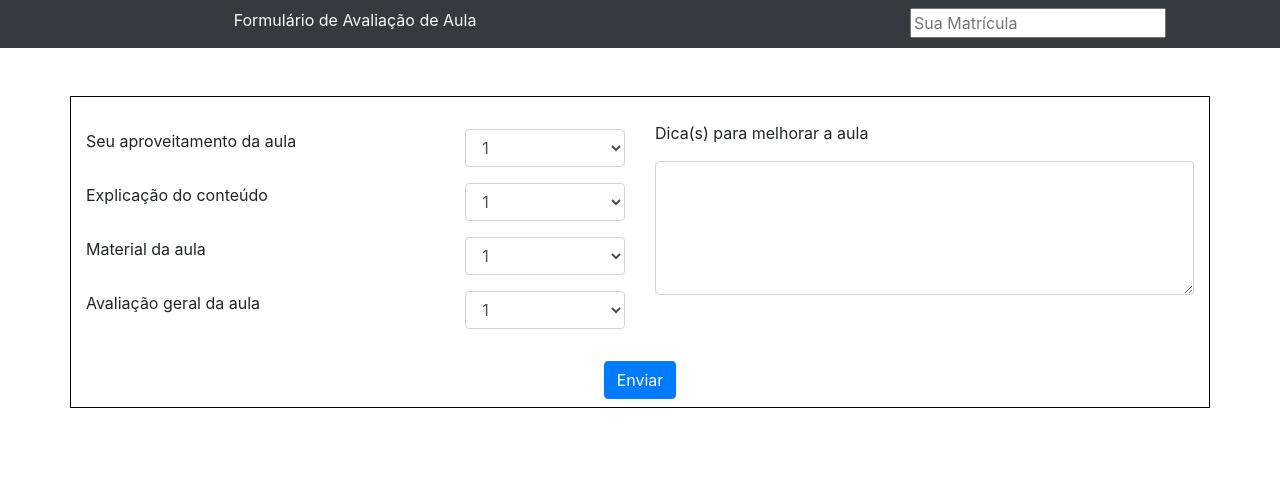
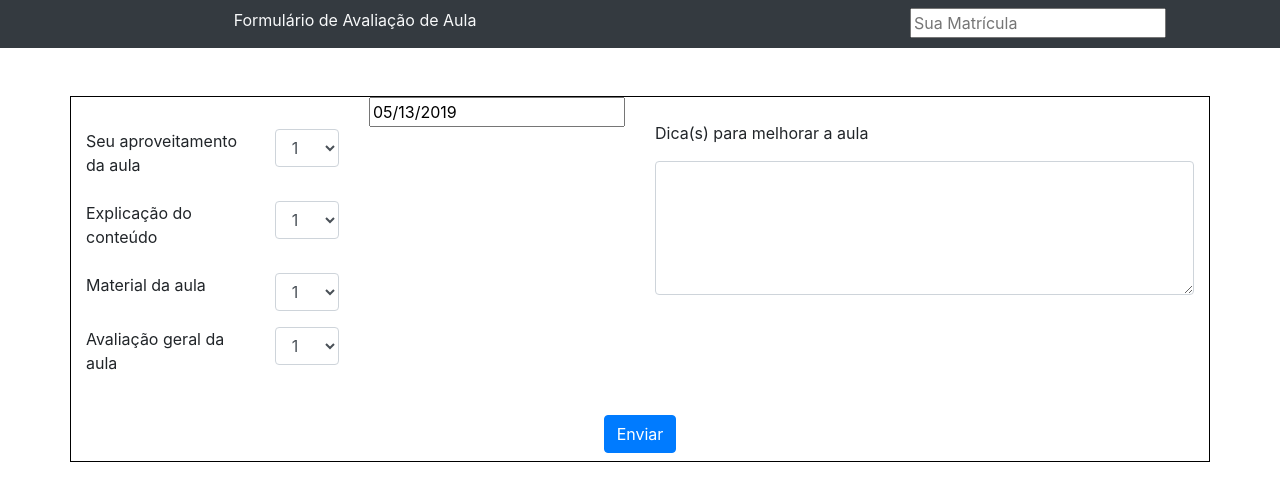
Before and after one commit to JordaoA/Learning-React, a React (Create React App) app in the folder icc-app/: page / in a window 1280 px wide. Shown: the top 500 px of the page. Built offline with nearby package versions, Linux system fonts and the light colour scheme.

Commit message:
Adiciona DatePicker

```diff
--- a/icc-app/package.json
+++ b/icc-app/package.json
@@ -9,6 +9,7 @@
     "nodemon": "^1.19.0",
     "react": "^16.8.6",
     "react-chartjs-2": "^2.7.6",
+    "react-datepicker": "^2.5.0",
     "react-dom": "^16.8.6",
     "react-router": "^5.0.0",
     "react-router-dom": "^5.0.0",
--- a/icc-app/src/componentes/Corpo.js
+++ b/icc-app/src/componentes/Corpo.js
@@ -6,6 +6,9 @@ import Estatistica from './Estatistica';
 import axios from 'axios';
 import Titulo from './Title';
 import Matricula from './Matricula';
+import DatePicker from "react-datepicker";
+
+import "react-datepicker/dist/react-datepicker.css";
 
 import { Link } from 'react-router-dom'
 
@@ -34,11 +37,21 @@ class Corpo extends Component {
 
     this.state = {
       values: [1, 1, 1, 1],
+      date: new Date(),
       matricula: "",
       textArea: ""
     }
     this.setMatricula = this.setMatricula.bind(this);
     this.setTextArea = this.setTextArea.bind(this);
+    this.handleChange = this.handleChange.bind(this);
+
+  }
+
+  handleChange(newDate) {
+    console.log('new date')
+    this.setState({
+      date: newDate
+    });
   }
 
   setMatricula(e) {
@@ -49,6 +62,10 @@ class Corpo extends Component {
     let arr = this.state.values;
     arr[id] = parseInt(e);
     this.setState({ values: arr });
+  }
+
+  setNewDate(Date){
+    this.setState({date:Date})
   }
 
   setTextArea(e) {
@@ -67,7 +84,8 @@ class Corpo extends Component {
       data: {
         values: this.state.values,
         matricula: this.state.matricula,
-        textArea: this.state.textArea
+        textArea: this.state.textArea,
+        date: this.state.date
       }
     });
   }
@@ -118,7 +136,12 @@ class Corpo extends Component {
                     }
                   ], this.setValues.bind(this), this.state.values)}
                 </Col>
-
+                <Col>
+                  <DatePicker
+                  selected={this.state.date}
+                  onChange={this.handleChange}
+                  />
+                </Col>
                 <Col className="col-lg-6 col-sm-12 my-3">
                   <CorpoInputTextArea myFunction={this.setTextArea}  text="Dica(s) para melhorar a aula"></CorpoInputTextArea>
                 </Col>
```
Also changed, not shown: icc-app/src/componentes/DatePicker.js (added, +34 -0 lines), 2 other files (tests, documents, lock files or other folders).
